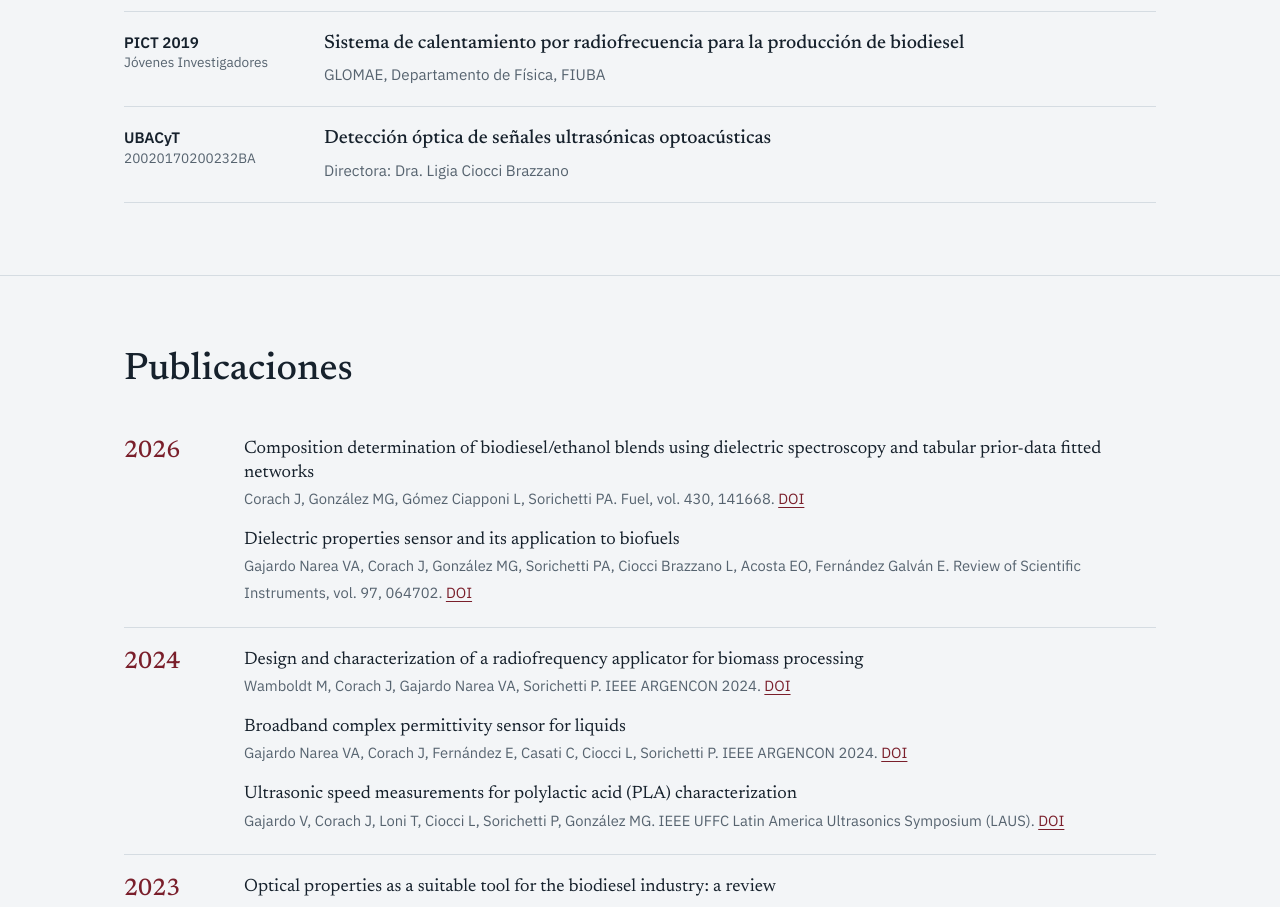
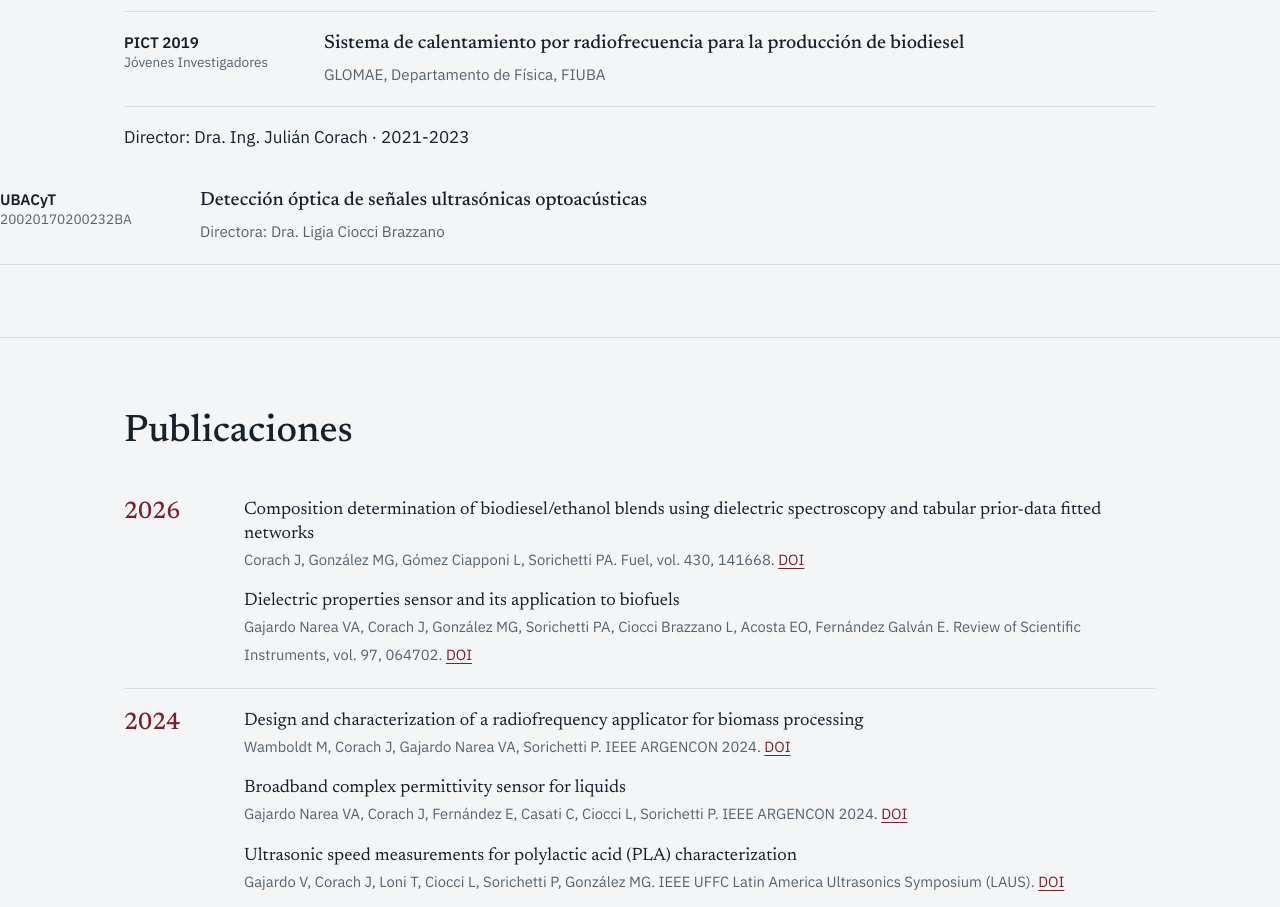
Before and after one commit to jcorachfiuba/glomae, a plain HTML site: page index.html in a window 1280 px wide. Shown: the part 3300-4207 px from the top of the page. Drawn offline with Linux system fonts and the light colour scheme.

Commit message:
Update index.html

```diff
--- a/index.html
+++ b/index.html
@@ -254,7 +254,7 @@ footer{border-top:1px solid var(--rule); padding:2rem 0 3rem; color:var(--muted)
         <div class="proj"><div class="code"><b>PICT 2020</b>SERIEA 03741</div><div><h3>Sensores multiparamétricos electromagnéticos y ultrasónicos aplicables a productos de biomasa</h3><p>Director: Dr. Ing. Patricio Aníbal Sorichetti · Desde junio de 2022</p></div></div>
         <div class="proj"><div class="code"><b>PIP</b></div><div><h3>Desarrollo de sensores multiparamétricos electromagnéticos y ultrasónicos para la caracterización de productos obtenidos a partir de biomasa</h3><p>Directora: Dra. Ligia Ciocci Brazzano · Desde septiembre de 2021</p></div></div>
         <div class="proj"><div class="code"><b>UBACyT</b></div><div><h3>Caracterización electromagnética y ultrasónica de materiales mediante técnicas de propagación libre y guiada</h3><p>Director: Dr. Ing. Patricio Aníbal Sorichetti · Desde abril de 2021</p></div></div>
-        <div class="proj"><div class="code"><b>PICT 2019</b>Jóvenes Investigadores</div><div><h3>Sistema de calentamiento por radiofrecuencia para la producción de biodiesel</h3><p>GLOMAE, Departamento de Física, FIUBA</p></div></div>
+        <div class="proj"><div class="code"><b>PICT 2019</b>Jóvenes Investigadores</div><div><h3>Sistema de calentamiento por radiofrecuencia para la producción de biodiesel</h3><p>GLOMAE, Departamento de Física, FIUBA</p></div></div><p>Director: Dra. Ing. Julián Corach · 2021-2023</p></div></div>
         <div class="proj"><div class="code"><b>UBACyT</b>20020170200232BA</div><div><h3>Detección óptica de señales ultrasónicas optoacústicas</h3><p>Directora: Dra. Ligia Ciocci Brazzano</p></div></div>
       </div>
     </div>
```
